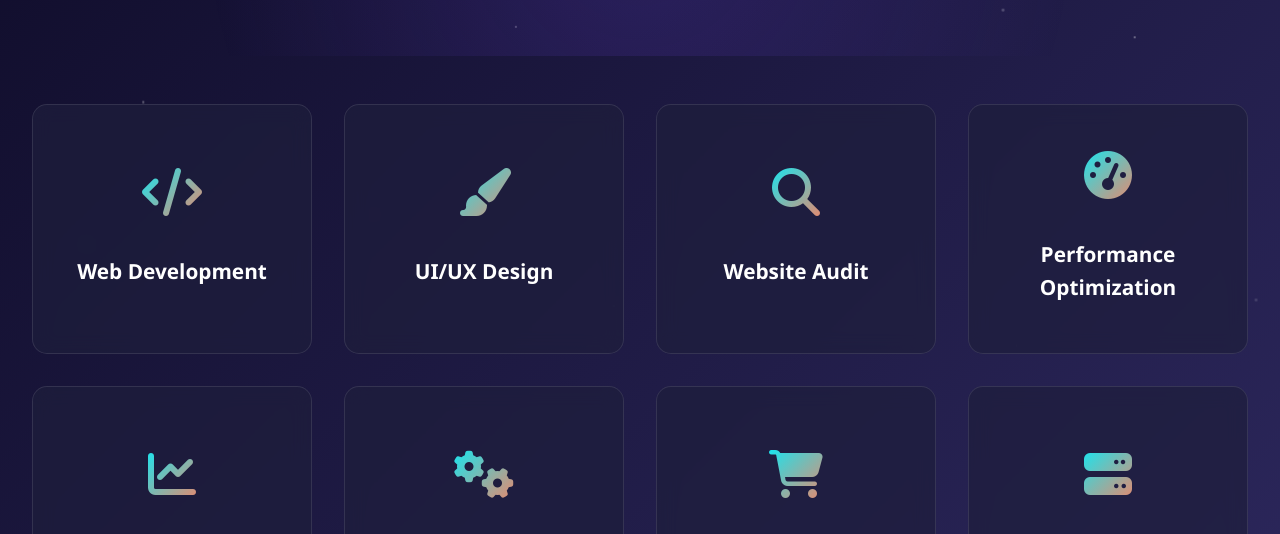
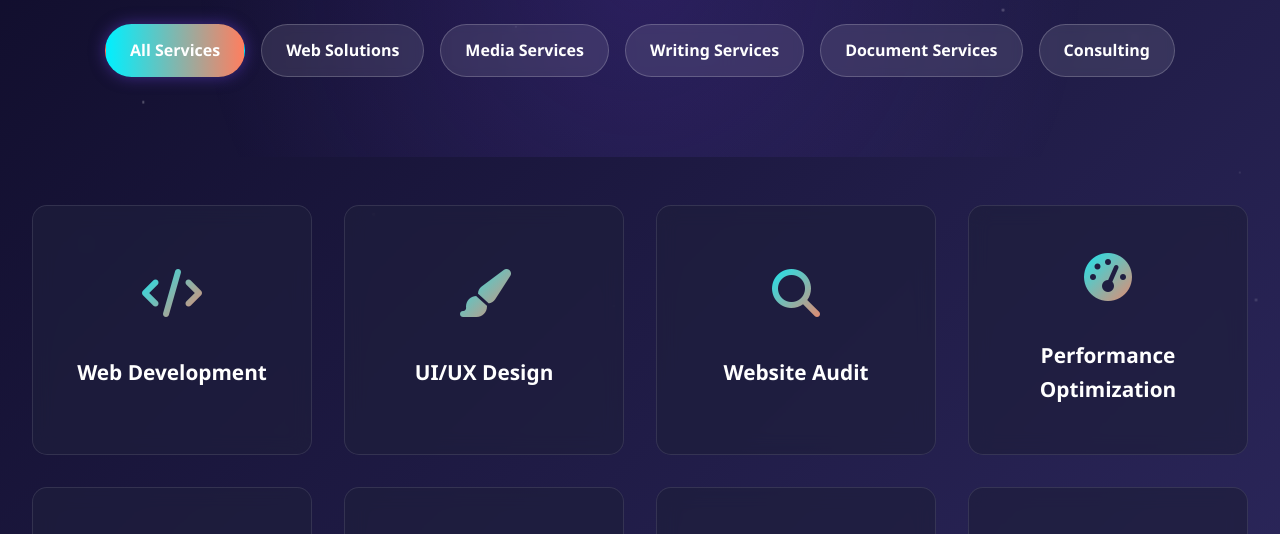
Before and after one commit to vinodpatil30398/Work4You, a plain HTML site: page services.html in a window 1280 px wide. Shown: the part 239-773 px from the top of the page. Drawn offline with Linux system fonts and the light colour scheme.

Commit message:
services page

```diff
--- a/services.html
+++ b/services.html
@@ -360,6 +360,14 @@
             <h1>Our Futuristic Services</h1>
             <p class="subtitle">Explore our comprehensive range of digital solutions designed to elevate your business and personal needs in this modern era.</p>
 
+            <div class="category-tabs">
+                <div class="tab active" data-category="all">All Services</div>
+                <div class="tab" data-category="web">Web Solutions</div>
+                <div class="tab" data-category="media">Media Services</div>
+                <div class="tab" data-category="writing">Writing Services</div>
+                <div class="tab" data-category="documents">Document Services</div>
+                <div class="tab" data-category="consulting">Consulting</div>
+            </div>
         </header>
 
         <div class="services-grid" id="servicesGrid">
```
